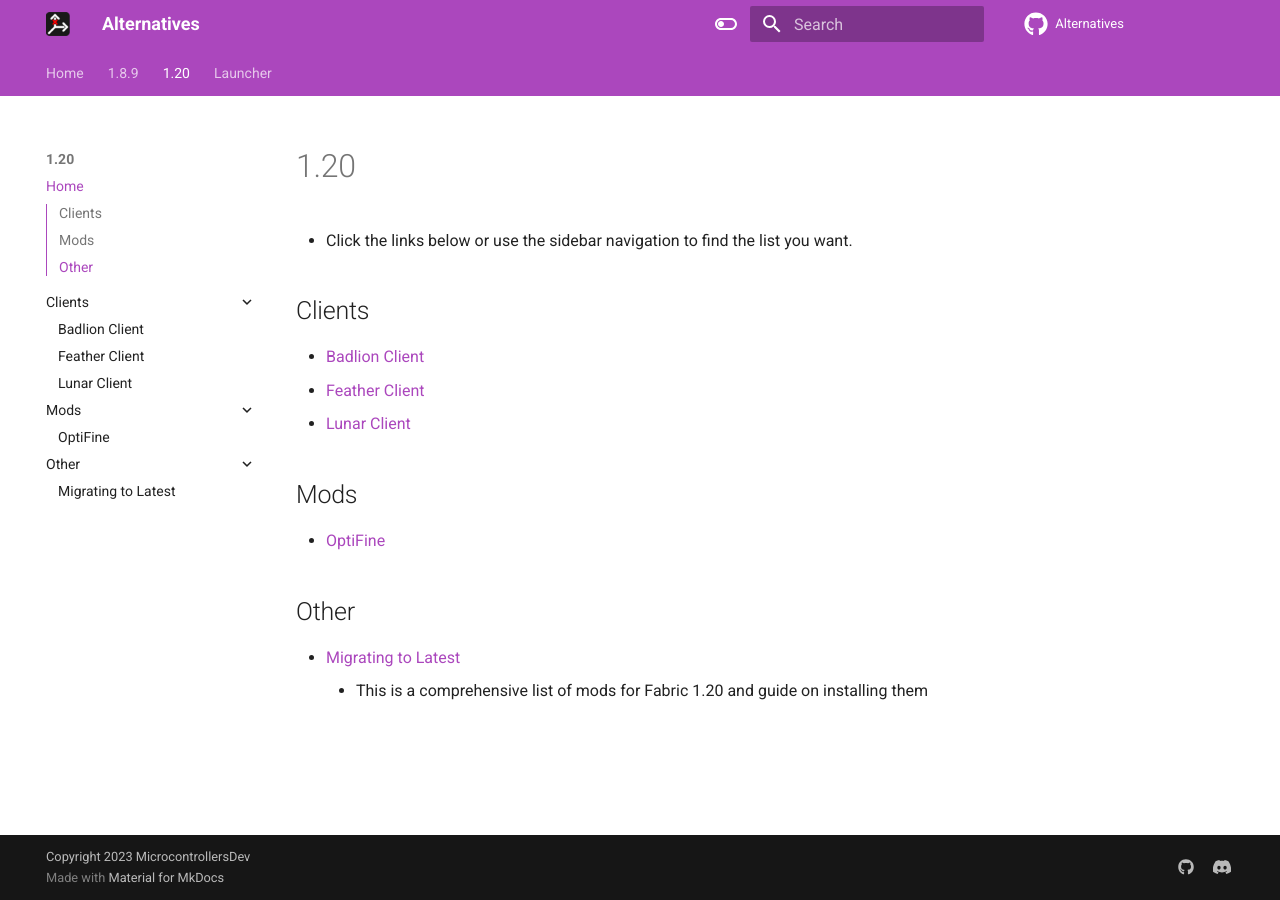
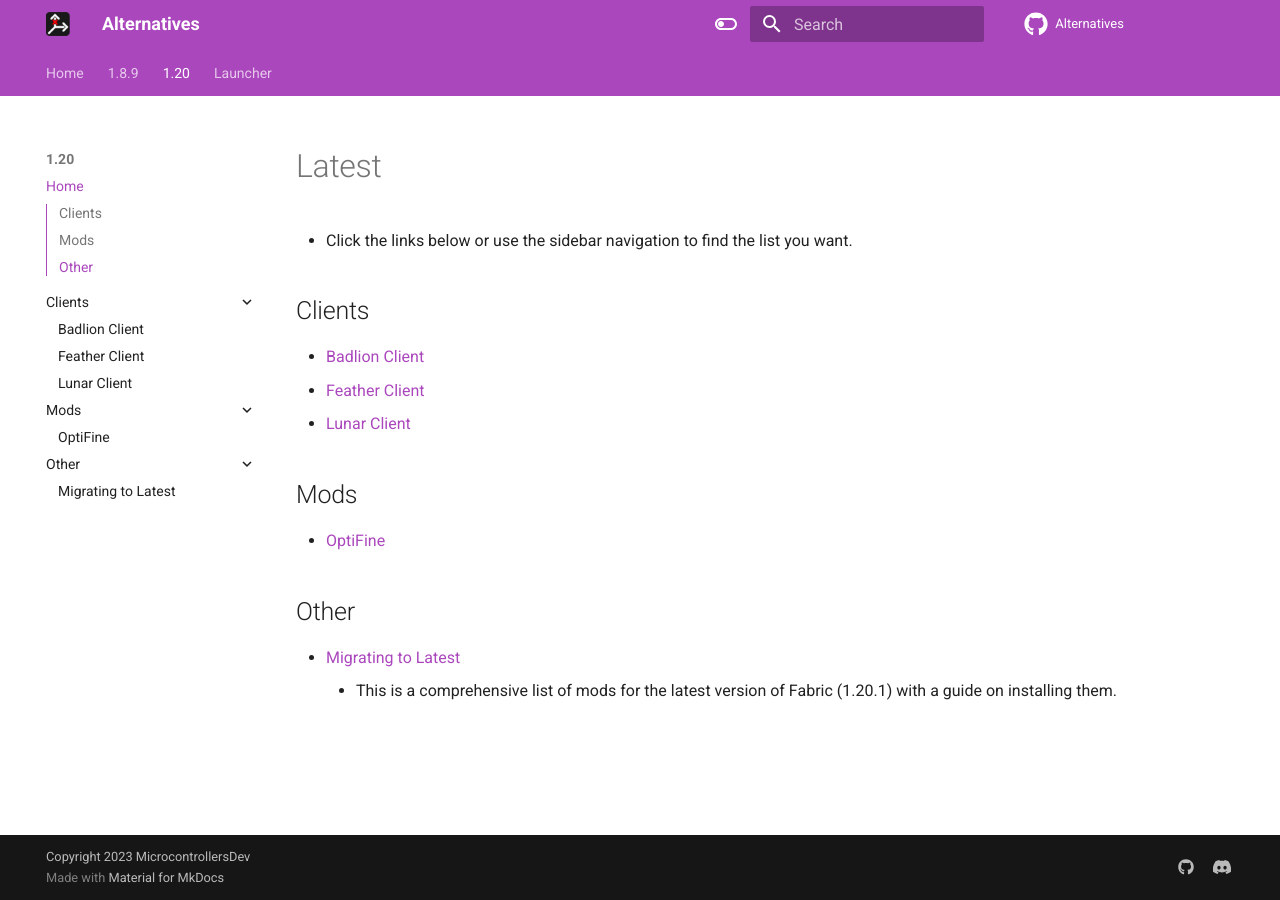
Before and after one commit to MicrocontrollersDev/Alternatives, an MkDocs documentation site: the page built from docs/latest/home.md, in a window 1280 px wide. Built offline with MkDocs 1.6.1 and Material for MkDocs 9.7.7, drawn with Linux system fonts in a browser that asks for light colours; comment, search, counter and statistics services are not loaded.

Commit message:
consisitientencny

```diff
--- a/docs/latest/home.md
+++ b/docs/latest/home.md
@@ -1,4 +1,4 @@
-# 1.20
+# Latest
 
 - Click the links below or use the sidebar navigation to find the list you want.
 
@@ -15,4 +15,4 @@
 ## Other
 
 - [Migrating to Latest](https://microcontrollersdev.github.io/Alternatives/latest/migrating)
-    - This is a comprehensive list of mods for Fabric 1.20 and guide on installing them
+    - This is a comprehensive list of mods for the latest version of Fabric (1.20.1) with a guide on installing them.
```
Also changed, not shown: docs/index.md (+1 -1 lines).
